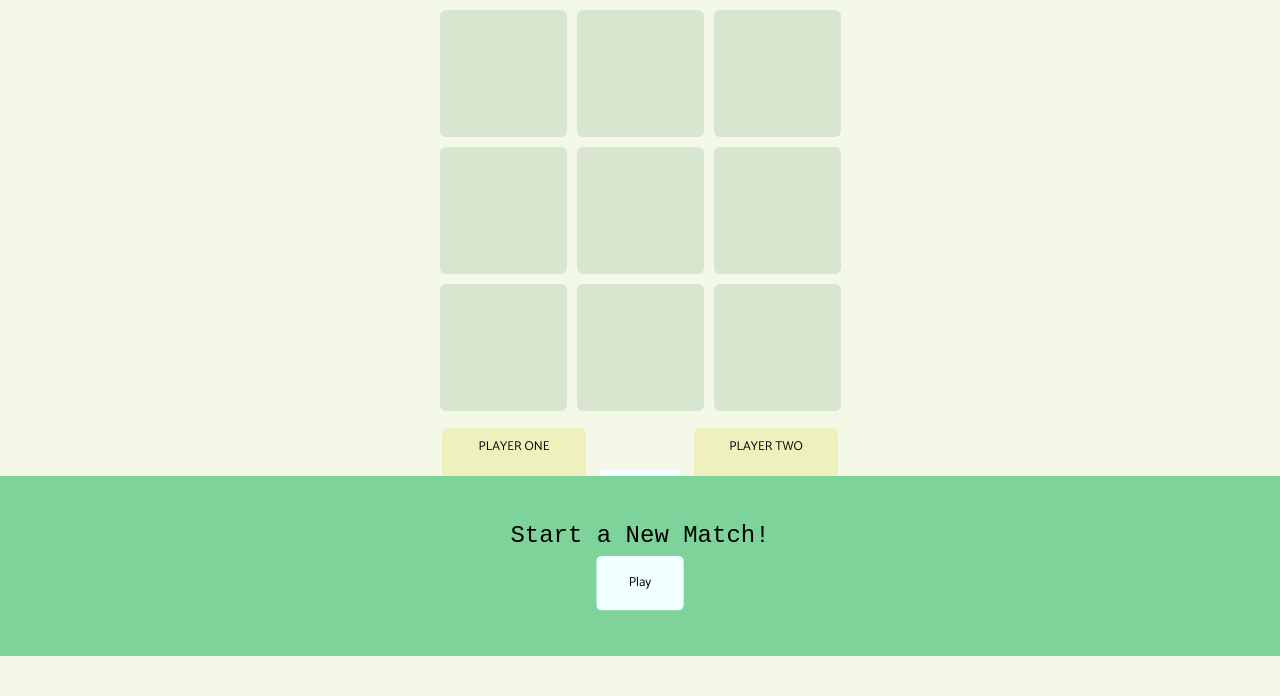
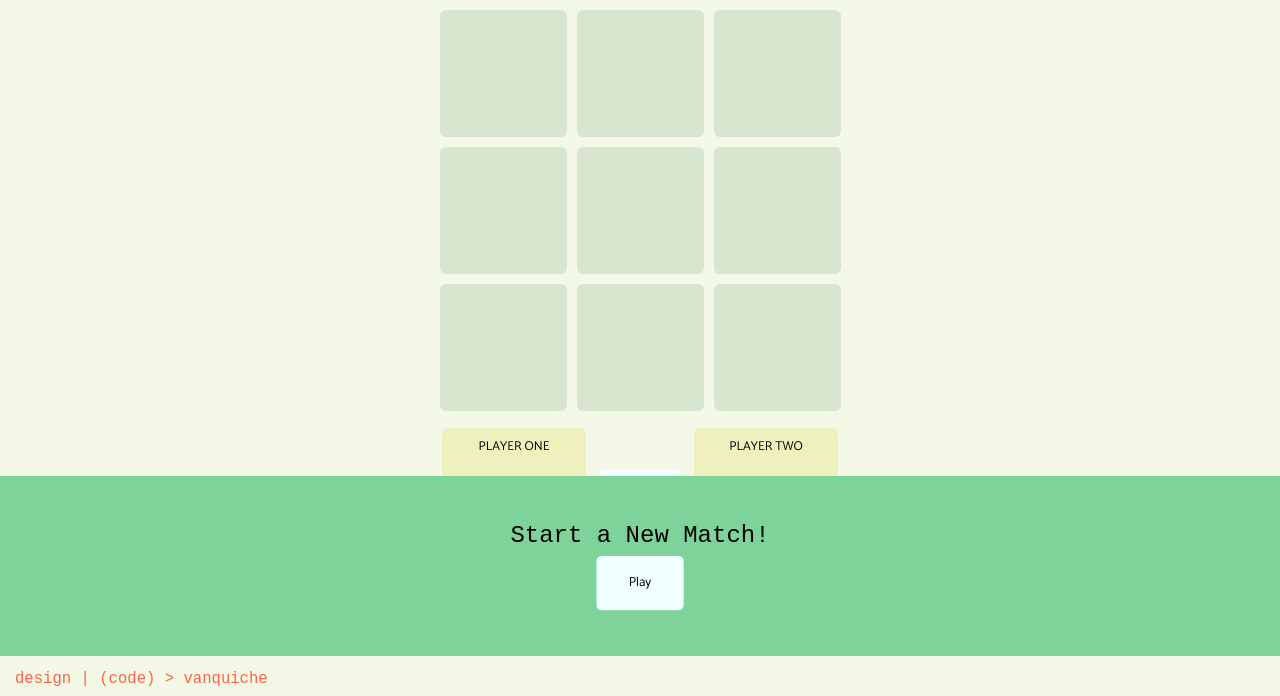
Before and after one commit to vanquiche/TicTacToeGame, a plain HTML site: page index.html in a window 1280 px wide. Shown: the part 104-800 px from the top of the page. Drawn offline with Linux system fonts and the light colour scheme.

Commit message:
add footer and signature

```diff
--- a/index.html
+++ b/index.html
@@ -47,6 +47,7 @@
       </div>
     </div>
   </div>
+  <footer id='footer' class=''><i>design</i> | (code) > vanquiche</footer>
   <script src="script.js"></script>
 </body>
 
--- a/script.js
+++ b/script.js
@@ -172,7 +172,6 @@ const controller = (() => {
     }
   }
   function winningSquares(arr) {
-    console.log(arr)
     for (let i = 0; i < arr.length; i++) {
       document.getElementById(arr[i]).classList.add('highlight');
     }
--- a/style.css
+++ b/style.css
@@ -179,3 +179,11 @@ body {
 .scoreTxt {
   font-family: Catamaran;
 }
+#footer {
+  position: fixed;
+  bottom: 8px;
+  left: 15px;
+  font-family: monospace;
+  font-size: 1.2em;
+  color: tomato;
+}
```
